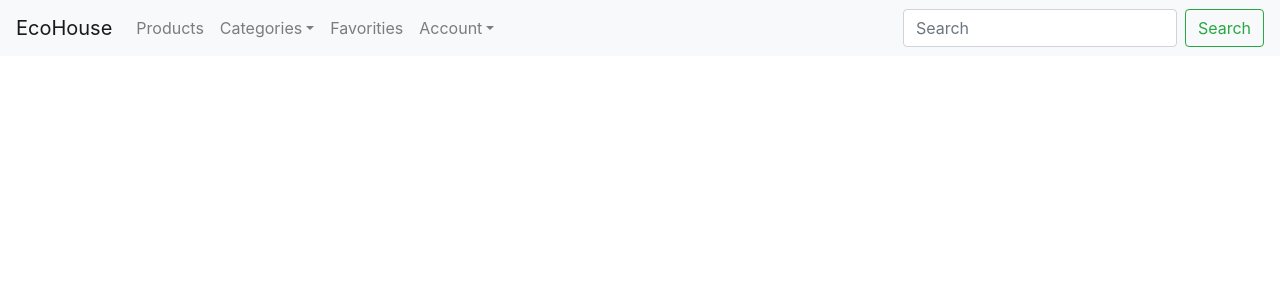
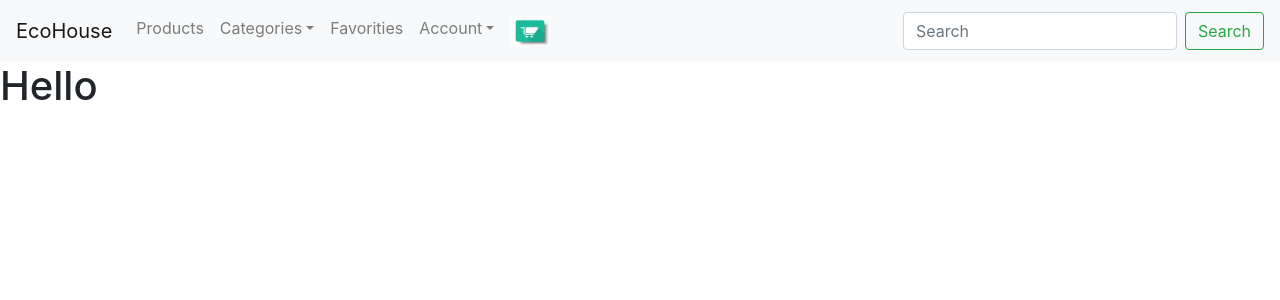
Before and after one commit to CrisGadea/EcoTienda-Gadea, a React (Create React App) app: page / in a window 1280 px wide. Shown: the top 300 px of the page. Built offline with nearby package versions, Linux system fonts and the light colour scheme.

Commit message:
added kart and itemList components

```diff
--- a/src/App.js
+++ b/src/App.js
@@ -1,9 +1,12 @@
 import NavBar from './components/NavBar';
+import ItemListContainer from './components/ItemListContainer';
+import 'bootstrap/dist/css/bootstrap.min.css';
 
 function App() {
   return (
     <div >
       <NavBar/>
+      <ItemListContainer saludo="Hello"/>
     </div>
   );
 }
--- /dev/null
+++ b/src/components/ItemListContainer.js
@@ -0,0 +1,15 @@
+import React, { Component } from "react";
+import '../App.css';
+import { Navbar,  NavDropdown, Nav, Form, FormControl, Button} from 'react-bootstrap';
+
+class ItemListContainer extends Component {
+    render() {
+        return(
+            <div>
+                <h1>{this.props.saludo}</h1>
+            </div>
+        );
+    }
+}
+
+export default ItemListContainer;
--- /dev/null
+++ b/src/components/KartWidget.js
@@ -0,0 +1,16 @@
+import React, { Component } from "react";
+import '../App.css';
+import { Nav } from 'react-bootstrap';
+
+
+class KartWidget extends Component {
+    render() {
+        return(
+            <Nav.Link href="#home">
+                <img src={this.props.img} width="40px" height="30px"/>
+            </Nav.Link>
+        );
+    }
+}
+
+export default KartWidget;
--- a/src/components/NavBar.js
+++ b/src/components/NavBar.js
@@ -1,6 +1,7 @@
 import React, { Component } from "react";
 import '../App.css';
-import 'bootstrap/dist/css/bootstrap.min.css';
+import KartWidget from './KartWidget';
+import image from '../assets/carrito.jpg';
 import { Navbar,  NavDropdown, Nav, Form, FormControl, Button} from 'react-bootstrap';
 
 class NavBar extends Component {
@@ -26,7 +27,7 @@ class NavBar extends Component {
                         <NavDropdown.Divider />
                         <NavDropdown.Item href="#action/3.7">Sign Out</NavDropdown.Item>
                     </NavDropdown>
-
+                    <KartWidget img={image}/>
                 </Nav>
                 <Form inline>
                     <FormControl type="text" placeholder="Search" className="mr-sm-2" />
```
Also changed, not shown: src/assets/carrito.jpg (added), src/assets/kart.png (added).
